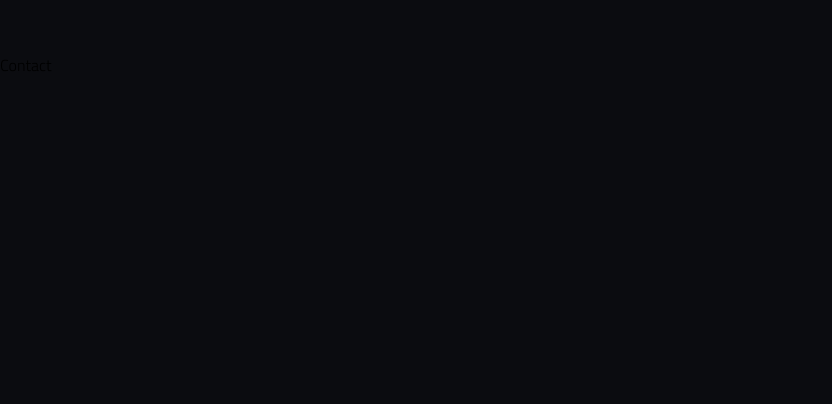
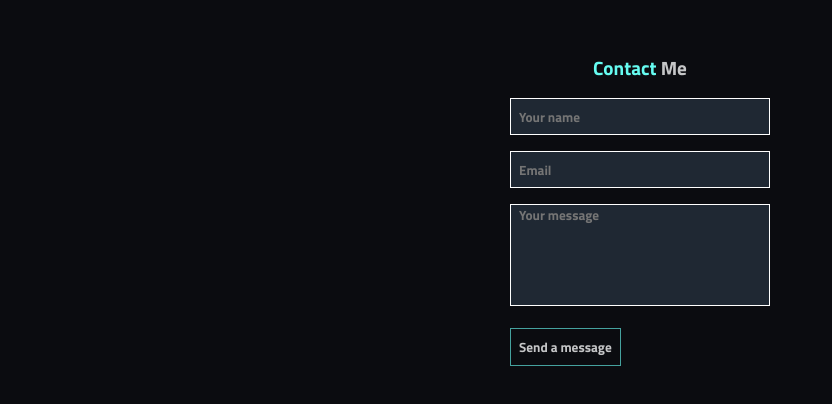
Before and after one commit to NeptuneRjo/portfolio, a React (Create React App) app: page / in a window 1280 px wide. Shown: the part 3840-4244 px from the top of the page, without its empty margins (0-832 px from the left). Before the commit the page ends 3945 px from the top, so only its background shows below. Built offline with nearby package versions, Linux system fonts and the light colour scheme.

Commit message:
setup form

```diff
--- a/src/components/Contact/Contact.jsx
+++ b/src/components/Contact/Contact.jsx
@@ -1,8 +1,72 @@
-import React from 'react'
+import React, { useState } from 'react';
+import './style.css'
 
 const Contact = () => {
+
+  const FORM_ENDPOINT = 'https://public.herotofu.com/v1/5696b210-b5d9-11ec-b4fe-2b9cbf782176';
+
+  const [submitted, setSubmitted] = useState(false);
+  const handleSubmit = () => {
+    setTimeout(() => {
+      setSubmitted(true);
+    }, 100);
+  }
+
+  if (submitted) {
+    return (
+      <>
+        <h4>Thank you!</h4>
+        <p>We'll be in touch soon.</p>
+      </>
+    );
+  }
+
+
   return (
-    <div>Contact</div>
+    <div className="contact-main">
+      <div className="contact-content">
+        <h4><span>Contact</span> Me</h4>
+        <form
+          action={FORM_ENDPOINT}
+          onSubmit={handleSubmit}
+          method="POST"
+          target='_blank'
+          >
+            <div>
+              <input
+                type="text"
+                name="name"
+                placeholder='Your name'
+                id='name'
+                required
+              />
+            </div>
+            <div>
+              <input
+                type="email"
+                name="email"
+                id='email'
+                placeholder='Email'
+                required
+              />
+            </div>
+            <div>
+              <textarea
+                name="message"
+                placeholder='Your message'
+                id='message'
+                required
+              />
+            </div>
+            <div>
+              <button
+                type="submit"
+                id='submit'
+                > Send a message </button>
+            </div>
+          </form>
+      </div>
+    </div>
   )
 }
 
--- a/src/components/Contact/style.css
+++ b/src/components/Contact/style.css
@@ -0,0 +1,55 @@
+.contact-main {
+    display: flex;
+    justify-content: center;
+    padding: 1rem;
+    padding-top: 0;
+    margin-bottom: 3rem;
+
+}
+
+.contact-content h4{
+    text-align: center;
+    color: var(--font-color);
+    font-size: 1.2em;
+}
+
+.contact-content span {
+    color: var(--light-teal);
+}
+
+
+#name, #email, #message {
+    width: 250px;
+    height: 35px;
+    resize: none;
+    margin-top: 1rem;
+}
+
+#message {
+    height: 100px;
+}
+
+input, textarea, button {
+    border: solid 1px white;
+    color: var(--font-color);
+    background: var(--light-gray);
+    padding-left: .5rem;
+    font-weight: bold;
+}
+
+button {
+    margin: 1rem 0;
+    padding: .5rem;
+    background: none;
+    border: solid 1px var(--dark-teal);
+}
+
+input:focus, textarea:focus {
+    border: solid 1px var(--light-teal);
+    outline: none;
+}
+
+button:hover {
+    cursor: pointer;
+    border: solid 1px var(--light-teal)
+}
```
